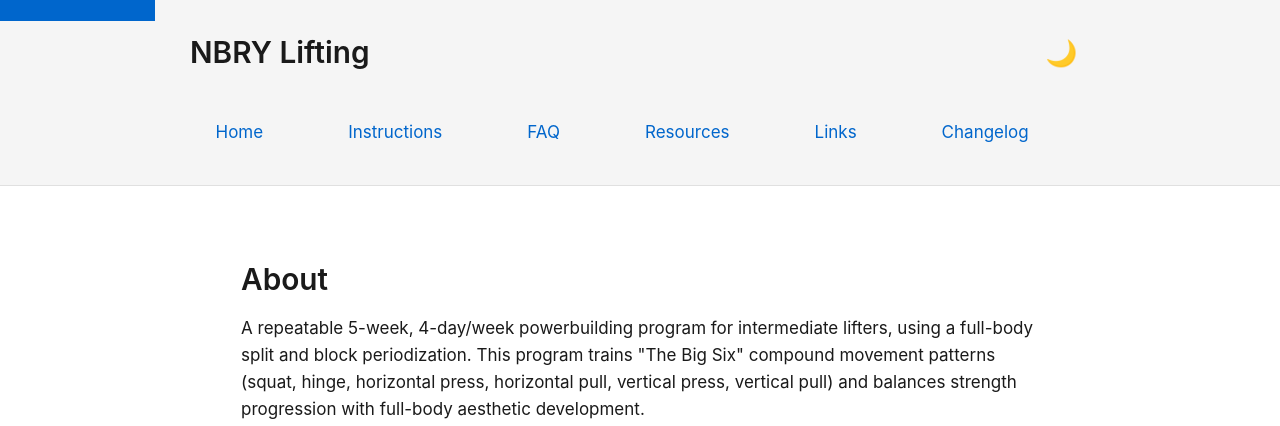
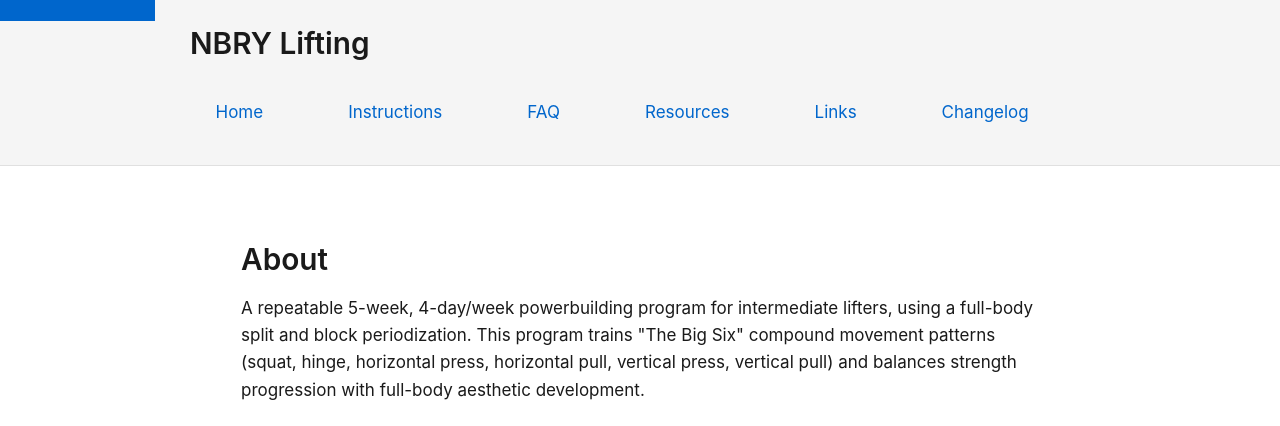
Before and after one commit to nbry/nbry-website, a FastAPI app: page / in a window 1280 px wide. Shown: the top 426 px of the page. Run offline with FastAPI, Linux system fonts and the light colour scheme; some libraries are stand-ins or nearby versions.

Commit message:
feat: remove javascript filth from the website

```diff
--- a/src/nbry_lifting_website/static/css/main.css
+++ b/src/nbry_lifting_website/static/css/main.css
@@ -3,7 +3,7 @@
    ======================================== */
 
 :root {
-  /* Light mode colors */
+  /* Colors */
   --color-bg: #ffffff;
   --color-bg-secondary: #f5f5f5;
   --color-text: #1a1a1a;
@@ -36,18 +36,6 @@
   --transition-base: 200ms ease-in-out;
 }
 
-/* Dark mode colors */
-html[data-theme="dark"] {
-  --color-bg: #1a1a1a;
-  --color-bg-secondary: #2d2d2d;
-  --color-text: #f5f5f5;
-  --color-text-secondary: #b0b0b0;
-  --color-border: #404040;
-  --color-accent: #66b3ff;
-  --color-accent-hover: #99ccff;
-  --color-focus: #66b3ff;
-}
-
 /* ========================================
    Reset & Normalize
    ======================================== */
@@ -69,9 +57,6 @@ body {
   line-height: var(--line-height-base);
   color: var(--color-text);
   background-color: var(--color-bg);
-  transition:
-    background-color var(--transition-base),
-    color var(--transition-base);
 }
 
 /* ========================================
@@ -175,7 +160,6 @@ header {
   position: sticky;
   top: 0;
   z-index: 50;
-  position: relative;
 }
 
 .header-container {
@@ -219,29 +203,6 @@ nav a:focus {
 }
 
 /* ========================================
-   Theme Toggle Button
-   ======================================== */
-
-.theme-toggle {
-  background: none;
-  border: none;
-  font-size: 1.5rem;
-  cursor: pointer;
-  padding: var(--space-sm);
-  border-radius: 4px;
-  transition: background-color var(--transition-base);
-}
-
-.theme-toggle:hover {
-  background-color: var(--color-border);
-}
-
-.theme-toggle:focus {
-  outline: 2px solid var(--color-focus);
-  outline-offset: 2px;
-}
-
-/* ========================================
    Navigation Toggle (Mobile Hamburger)
    ======================================== */
 
@@ -260,12 +221,6 @@ nav a:focus {
 
 .nav-label:hover {
   background-color: var(--color-border);
-}
-
-.header-controls {
-  display: flex;
-  gap: var(--space-sm);
-  align-items: center;
 }
 
 /* ========================================
--- a/src/nbry_lifting_website/templates/base.html
+++ b/src/nbry_lifting_website/templates/base.html
@@ -1,5 +1,5 @@
 <!doctype html>
-<html lang="en" data-theme="light">
+<html lang="en">
   <head>
     <meta charset="UTF-8" />
     <meta name="viewport" content="width=device-width, initial-scale=1.0" />
@@ -12,14 +12,9 @@
     <header>
       <div class="header-container">
         <h1>NBRY Lifting</h1>
-        <div class="header-controls">
-          <button id="theme-toggle" class="theme-toggle" aria-label="Toggle dark mode" type="button">
-            🌙
-          </button>
-          <label for="nav-toggle" class="nav-label" aria-label="Toggle navigation menu">☰</label>
-        </div>
       </div>
       <input type="checkbox" id="nav-toggle" class="nav-toggle" />
+      <label for="nav-toggle" class="nav-label" aria-label="Toggle navigation menu">☰</label>
       <nav aria-label="Main navigation">
         <a href="/">Home</a>
         <a href="/instructions">Instructions</a>
@@ -35,7 +30,5 @@
     <footer>
       <p>&copy; 2026 NBRY Lifting. All rights reserved.</p>
     </footer>
-
-    <script src="{{ url_for('static', path='js/theme.js') }}" defer></script>
   </body>
 </html>
```
